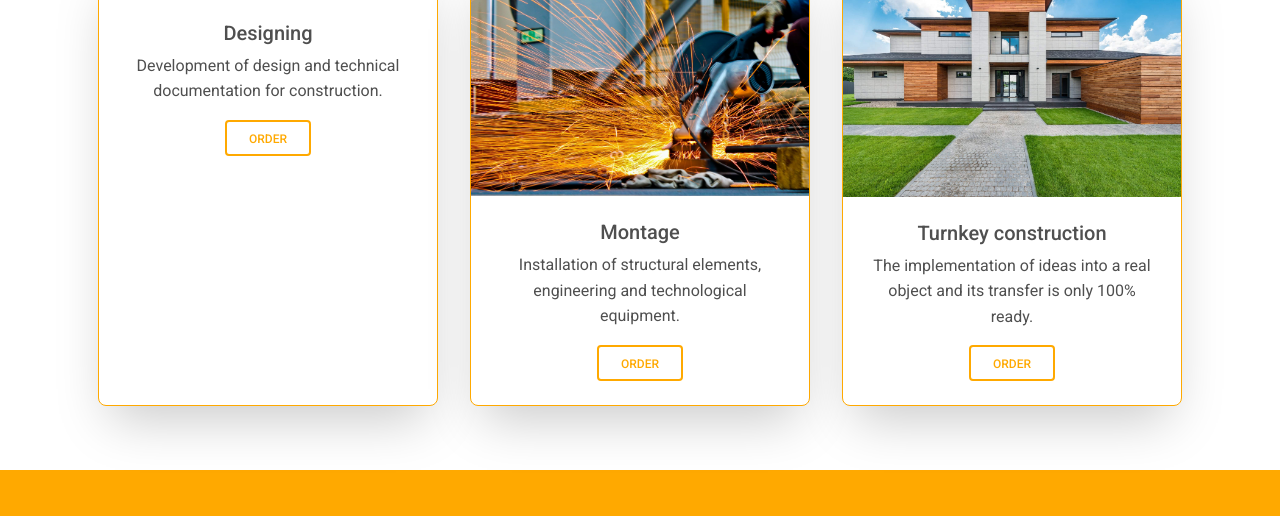
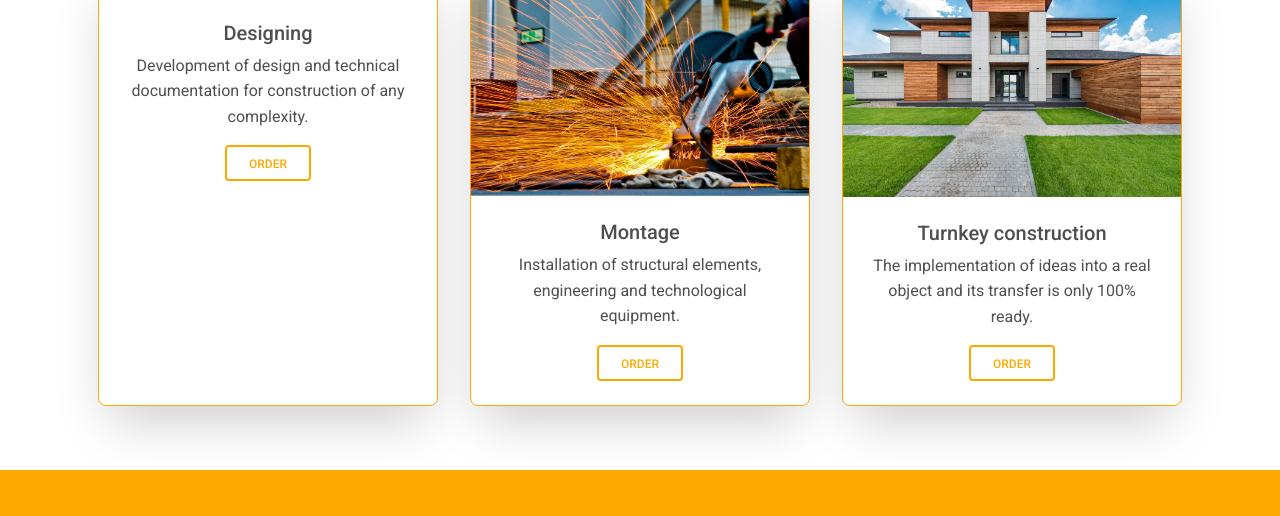
Before and after one commit to marin-mar/008_marin-mar_construction_mdb, a plain HTML site: page index.html in a window 1280 px wide. Shown: the part 1300-1816 px from the top of the page. Drawn offline with Linux system fonts and the light colour scheme.

Commit message:
add design

```diff
--- a/index.html
+++ b/index.html
@@ -215,7 +215,7 @@
                 <h5 class="card-title">Designing</h5>
                 <p class="card-text">
                   Development of design and technical documentation for
-                  construction.
+                  construction of any complexity.
                 </p>
                 <a
                   href="#!"
```
